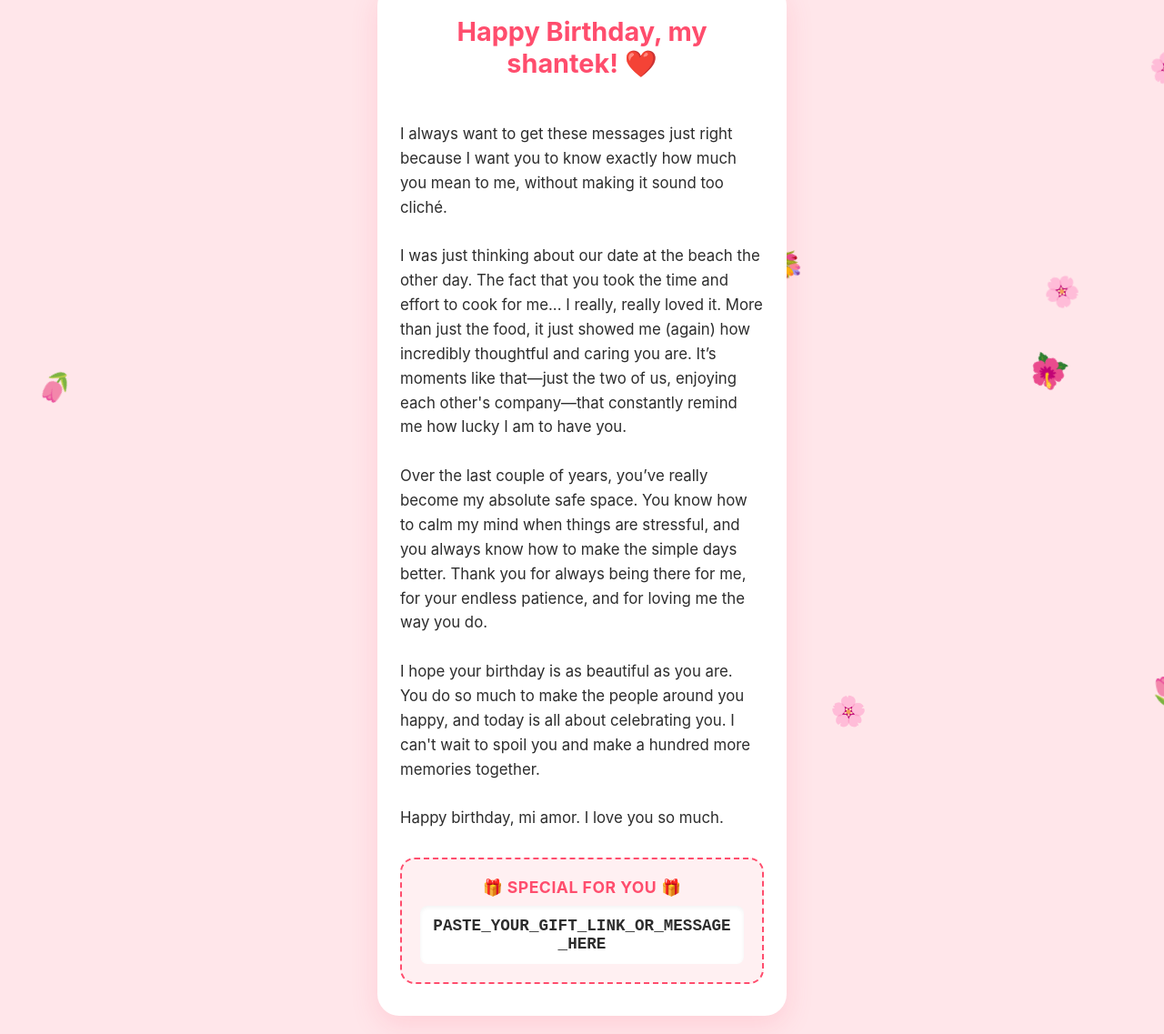
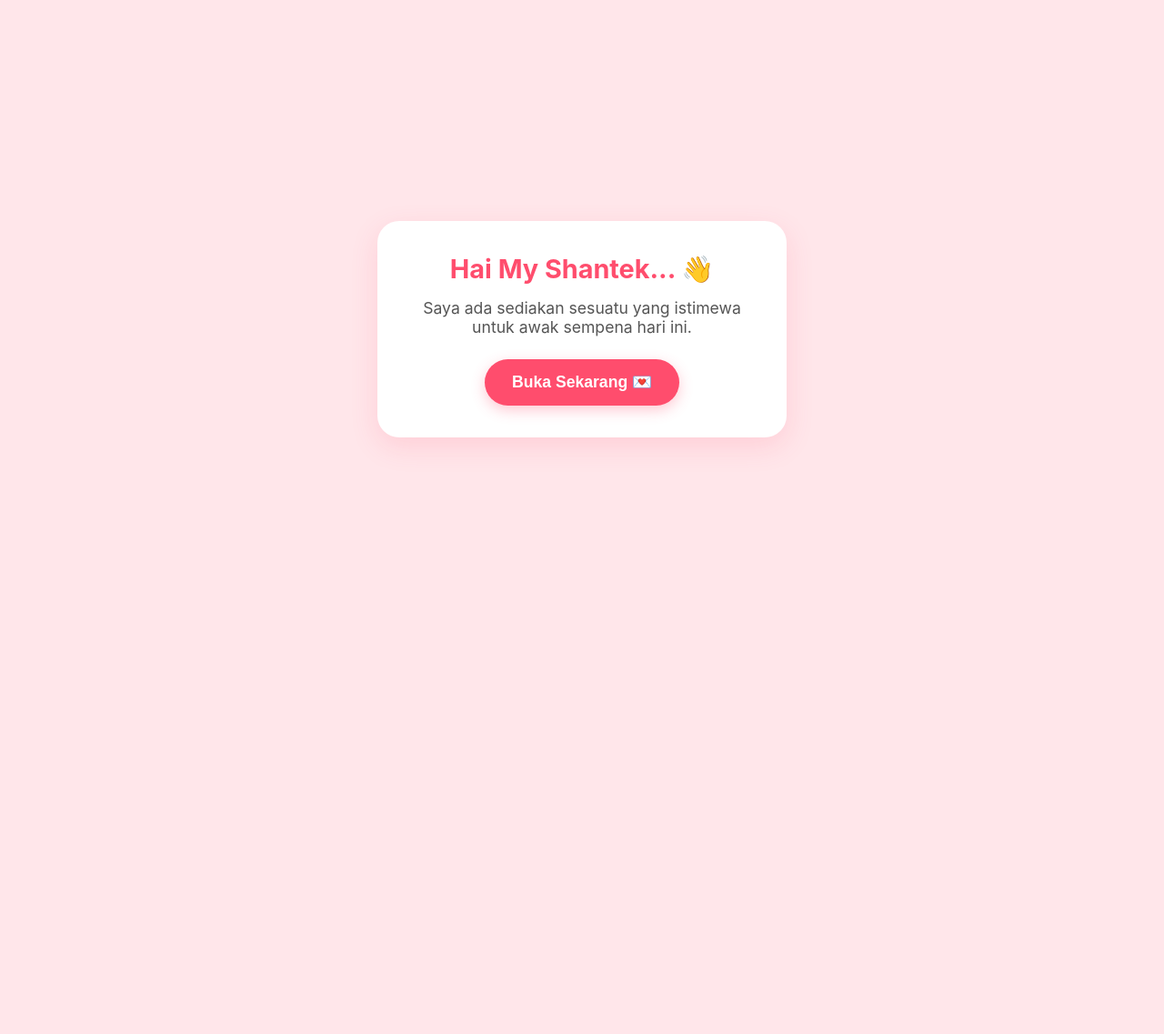
Before and after one commit to katakambing/shantek-suprise, a plain HTML site: page index.html in a window 1280 px wide. Shown: the part 38-1175 px from the top of the page at 91% size. After the commit the page ends 800 px from the top, so only its background shows below. Drawn offline with Linux system fonts and the light colour scheme.

Commit message:
Update index.html

```diff
--- a/index.html
+++ b/index.html
@@ -3,7 +3,7 @@
 <head>
     <meta charset="UTF-8">
     <meta name="viewport" content="width=device-width, initial-scale=1.0">
-    <title>Happy Birthday, My Shantek! ❤️</title>
+    <title>Untuk My Shantek ❤️</title>
     <style>
         :root {
             --primary-pink: #ff4d6d;
@@ -26,7 +26,7 @@
             font-family: -apple-system, BlinkMacSystemFont, "Segoe UI", Roboto, Helvetica, Arial, sans-serif;
             color: var(--dark-text);
             padding: 20px;
-            overflow-x: hidden; /* Prevent horizontal scroll from flowers */
+            overflow-x: hidden;
         }
 
         .card-container {
@@ -37,65 +37,78 @@
             max-width: 450px;
             width: 100%;
             text-align: center;
-            animation: fadeIn 1s ease-out;
             position: relative;
-            z-index: 10; /* Keep card above flowers */
+            z-index: 10;
         }
 
-        h1 {
+        #page1 h1 {
             color: var(--primary-pink);
             font-size: 1.8rem;
-            margin-bottom: 20px;
+            margin-bottom: 15px;
+        }
+
+        #page1 p {
+            font-size: 1.1rem;
+            margin-bottom: 25px;
+            color: #555;
+        }
+
+        .btn-buka {
+            background-color: var(--primary-pink);
+            color: white;
+            border: none;
+            padding: 15px 30px;
+            font-size: 1.1rem;
+            font-weight: bold;
+            border-radius: 50px;
+            cursor: pointer;
+            box-shadow: 0 5px 15px rgba(255, 77, 109, 0.3);
+            transition: transform 0.2s;
+        }
+
+        .btn-buka:active {
+            transform: scale(0.95);
+        }
+
+        #page2 {
+            display: none;
+            animation: fadeIn 1s ease-out;
+        }
+
+        .gambar-dia {
+            width: 150px;
+            height: 150px;
+            border-radius: 50%;
+            object-fit: cover;
+            border: 4px solid var(--primary-pink);
+            margin: 0 auto 20px auto;
+            display: block;
+            box-shadow: 0 5px 15px rgba(0,0,0,0.1);
+        }
+
+        #page2 h2 {
+            color: var(--primary-pink);
+            font-size: 1.5rem;
+            margin-bottom: 15px;
         }
 
         .wish-text {
-            font-size: 1.05rem;
+            font-size: 1rem;
             line-height: 1.6;
             text-align: left;
-            margin-bottom: 25px;
             white-space: pre-line;
+            color: #444;
         }
 
-        .gift-section {
-            margin-top: 30px;
-            padding: 20px;
-            background: #fff0f2;
-            border: 2px dashed var(--primary-pink);
-            border-radius: 16px;
-        }
-
-        .gift-title {
-            font-weight: bold;
-            color: var(--primary-pink);
-            margin-bottom: 10px;
-            font-size: 1.1rem;
-            text-transform: uppercase;
-            letter-spacing: 0.5px;
-        }
-
-        .gift-code {
-            font-family: 'Courier New', Courier, monospace;
-            font-weight: bold;
-            font-size: 1.1rem;
-            color: var(--dark-text);
-            background: white;
-            padding: 12px;
-            border-radius: 8px;
-            box-shadow: inset 0 2px 4px rgba(0,0,0,0.05);
-            word-break: break-all;
-        }
-
-        /* Animation for Card */
         @keyframes fadeIn {
             from { opacity: 0; transform: translateY(20px); }
             to { opacity: 1; transform: translateY(0); }
         }
 
-        /* Styling for Falling Flowers */
         .flower {
             position: fixed;
             top: -10%;
-            font-size: 2rem;
+            font-size: 1.5rem;
             z-index: 1;
             user-select: none;
             pointer-events: none;
@@ -103,16 +116,28 @@
         }
 
         @keyframes fall {
-            to {
-                transform: translateY(110vh) rotate(360deg);
-            }
+            to { transform: translateY(110vh) rotate(360deg); }
         }
     </style>
 </head>
 <body>
 
-    <div class="card-container">
-        <h1>Happy Birthday, my shantek! ❤️</h1>
+    <audio id="laguBackground" loop>
+        <source src="lagu.mp3" type="audio/mpeg">
+    </audio>
+
+    <!-- PAGE 1 -->
+    <div id="page1" class="card-container">
+        <h1>Hai My Shantek... 👋</h1>
+        <p>Saya ada sediakan sesuatu yang istimewa untuk awak sempena hari ini.</p>
+        <button class="btn-buka" onclick="bukaHadiah()">Buka Sekarang 💌</button>
+    </div>
+
+    <!-- PAGE 2 -->
+    <div id="page2" class="card-container">
+        <img src="gambar.jpeg" alt="My Shantek" class="gambar-dia">
+
+        <h2>Happy Birthday, Mi Amor! ❤️</h2>
 
         <div class="wish-text">
             I always want to get these messages just right because I want you to know exactly how much you mean to me, without making it sound too cliché.
@@ -125,39 +150,31 @@
 
             Happy birthday, mi amor. I love you so much.
         </div>
-
-        <div class="gift-section">
-            <div class="gift-title">🎁 Special For You 🎁</div>
-            <div class="gift-code">PASTE_YOUR_GIFT_LINK_OR_MESSAGE_HERE</div>
-        </div>
     </div>
 
     <script>
-        // Function to create falling flowers
+        function bukaHadiah() {
+            document.getElementById("page1").style.display = "none";
+            document.getElementById("page2").style.display = "block";
+            document.getElementById("laguBackground").play();
+            setInterval(createFlower, 400);
+        }
+
         function createFlower() {
-            const flowers = ['🌸', '🌷', '🌹', '🌺', '🌻', '💐'];
+            const flowers = ['🌸', '🌷', '🌹', '🌺', '✨', '❤️'];
             const flower = document.createElement('div');
 
-            // Randomly select a flower emoji
             flower.innerText = flowers[Math.floor(Math.random() * flowers.length)];
             flower.classList.add('flower');
-
-            // Randomize starting position horizontally
             flower.style.left = Math.random() * 100 + 'vw';
-
-            // Randomize fall duration (between 3s to 6s)
             flower.style.animationDuration = Math.random() * 3 + 3 + 's';
 
             document.body.appendChild(flower);
 
-            // Remove flower after it falls off screen to keep memory clean
             setTimeout(() => {
                 flower.remove();
             }, 6000);
         }
-
-        // Generate a new flower every 400 milliseconds
-        setInterval(createFlower, 400);
     </script>
 </body>
 </html>
```
